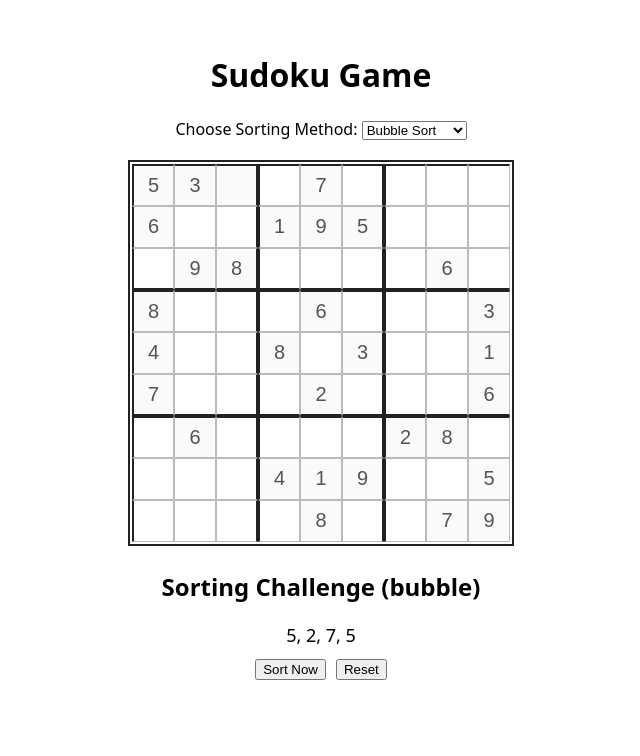
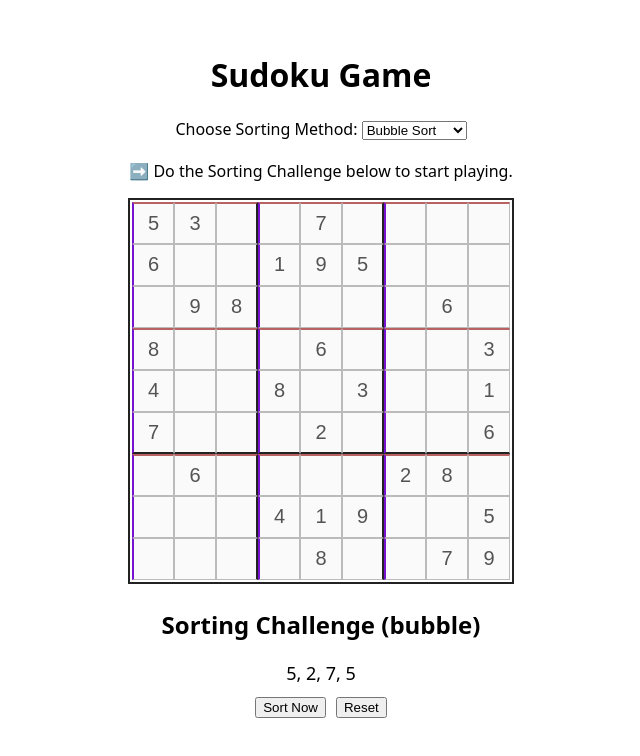
Before and after one commit to A-M-Ahmed/sudoku-game, a React (Vite) app: page / in a window 1280 px wide. Shown: the top 756 px of the page, without its empty margins (319-959 px from the left). Built offline with nearby package versions, Linux system fonts and the light colour scheme.

Commit message:
Adding README

```diff
--- a/package.json
+++ b/package.json
@@ -11,7 +11,8 @@
   },
   "dependencies": {
     "react": "^19.1.0",
-    "react-dom": "^19.1.0"
+    "react-dom": "^19.1.0",
+    "react-hot-toast": "^2.5.2"
   },
   "devDependencies": {
     "@eslint/js": "^9.30.1",
--- a/src/App.css
+++ b/src/App.css
@@ -27,16 +27,62 @@ body { font-family: system-ui, Arial, sans-serif; }
   outline: none;
 }
 
+.cell.top { border-top: 2px solid #961414a8; }
+.cell.left { border-left: 2px solid #7513d1ff; }
+
+/* every 3rd vertical border thicker */
+.row .cell:nth-child(3), .row .cell:nth-child(6) { border-right: 2px solid #222; }
+/* every 3rd horizontal border thicker (handled via .top on row%3===0) */j
+.row:nth-child(3) .cell, .row:nth-child(6) .cell { border-bottom: 2px solid #222; }
+
+.sortBox {
+  margin-top: 24px;A* { box-sizing: border-box; }
+body { font-family: system-ui, Arial, sans-serif; }
+
+.container {
+  text-align: center;
+  padding: 24px 16px;
+}
+
+.toolbar { margin: 10px auto 12px; }
+
+.hint { margin: 6px 0 14px; color: #444; }
+
+.grid {
+  display: inline-block;
+  border: 2px solid #222;
+  padding: 2px;
+}
+
+.row { display: flex; }
+
+.cell {
+  width: 42px;
+  height: 42px;
+  text-align: center;
+  font-size: 20px;
+  border: 1px solid #bbb;
+  outline: none;
+  background: #fff;
+}
+
+.cell:disabled {
+  background: #8d5353ff; /* show locked (givens or pre-sort) */
+}
+
 .cell.top { border-top: 2px solid #222; }
 .cell.left { border-left: 2px solid #222; }
 
 /* every 3rd vertical border thicker */
 .row .cell:nth-child(3), .row .cell:nth-child(6) { border-right: 2px solid #222; }
-/* every 3rd horizontal border thicker (handled via .top on row%3===0) */
+/* every 3rd horizontal border thicker */
 .row:nth-child(3) .cell, .row:nth-child(6) .cell { border-bottom: 2px solid #222; }
 
-.sortBox {
-  margin-top: 24px;
+.sortBox { margin-top: 24px; }
+.numbers { font-size: 18px; margin-bottom: 10px; }
+.ml { margin-left: 10px; }
+.ok { margin-top: 8px; }
+
 }
 
 .numbers {
--- a/src/App.jsx
+++ b/src/App.jsx
@@ -1,6 +1,7 @@
 import React, { useState } from "react";
 import "./App.css";
 import SortChallenge from "./SortChallenge";
+import { Toaster, toast } from "react-hot-toast";
 
 // Starter puzzle (0 = empty)
 const starterPuzzle = [
@@ -17,32 +18,20 @@ const starterPuzzle = [
   [0, 0, 0, 0, 8, 0, 0, 7, 9],
 ];
 
-// (Optional) Full solution if you want to use later
-const solution = [
-  [5, 3, 4, 6, 7, 8, 9, 1, 2],
-  [6, 7, 2, 1, 9, 5, 3, 4, 8],
-  [1, 9, 8, 3, 4, 2, 5, 6, 7],
-  [8, 5, 9, 7, 6, 1, 4, 2, 3],
-  [4, 2, 6, 8, 5, 3, 7, 9, 1],
-  [7, 1, 3, 9, 2, 4, 8, 5, 6],
-  [9, 6, 1, 5, 3, 7, 2, 8, 4],
-  [2, 8, 7, 4, 1, 9, 6, 3, 5],
-  [3, 4, 5, 2, 8, 6, 1, 7, 9],
-];
+function App() {
+  // Convert 0 -> "" so inputs start empty
+  const [board, setBoard] = useState(
+    starterPuzzle.map(row => row.map(v => (v === 0 ? "" : String(v))))
+  );
 
-function App() {
-  // Board: convert 0s to "" so inputs start empty
-  const [board, setBoard] = useState(
-    starterPuzzle.map((row) => row.map((v) => (v === 0 ? "" : String(v))))
-  );
-  const LOCK_ROW = 0;
-  const LOCK_COL = 2;
   const [sortType, setSortType] = useState("bubble");
-  const [sortCompleted, setSortCompleted] = useState(false);
+  const [canPlay, setCanPlay] = useState(false); // <- NEW: lock board until sort done
 
+  // True if this cell is a prefilled number in the starter puzzle (non-zero).
+// Prefilled cells are locked; 0 means empty/editable.
   const isGiven = (r, c) => starterPuzzle[r][c] !== 0;
 
-  // Validate row + column (you can add 3x3 later if you want)
+  // Validate row + column (simple rules)
   const isValidMove = (row, col, value) => {
     // row
     for (let c = 0; c < 9; c++) {
@@ -56,7 +45,7 @@ function App() {
   };
 
   const handleChange = (row, col, value) => {
-    // Only allow digits 1–9 or empty
+    // Only allow digits 1–9 or empty not characters
     if (!/^[1-9]?$/.test(value)) return;
 
     if (value !== "" && !isValidMove(row, col, value)) {
@@ -64,7 +53,7 @@ function App() {
       return;
     }
 
-    const updated = board.map((r) => [...r]); // deep copy
+    const updated = board.map(r => [...r]); // deep copy and makes new array(memory location)
     updated[row][col] = value;
     setBoard(updated);
   };
@@ -81,22 +70,21 @@ function App() {
         </select>
       </div>
 
+      {!canPlay && (
+        <p className="hint">➡️ Do the Sorting Challenge below to start playing.</p>
+      )}
+
       <div className="grid">
         {board.map((rowData, row) => (
           <div className="row" key={row}>
             {rowData.map((cellValue, col) => (
               <input
                 key={`${row}-${col}`}
-                className={`cell ${row % 3 === 0 ? "top" : ""} ${
-                  col % 3 === 0 ? "left" : ""
-                }`}
+                className={`cell ${row % 3 === 0 ? "top" : ""} ${col % 3 === 0 ? "left" : ""}`}
                 type="text"
                 maxLength="1"
                 value={cellValue}
-                disabled={
-                  isGiven(row, col) ||
-                  (row === LOCK_ROW && col === LOCK_COL && !sortCompleted)
-                }
+                disabled={isGiven(row, col) || !canPlay}  // <- lock ALL non-givens until sort
                 onChange={(e) => handleChange(row, col, e.target.value)}
               />
             ))}
@@ -106,9 +94,10 @@ function App() {
 
       <SortChallenge
         sortType={sortType}
-        onComplete={() => setSortCompleted(true)} // unlock (0,0)
-        resetSort={() => setSortCompleted(false)} // re-lock on reset
+        onComplete={() => setCanPlay(true)}   // unlock board after sort
+        resetSort={() => setCanPlay(false)}   // re-lock on reset
       />
+       <Toaster position="top-center" />
     </div>
   );
 }
--- a/src/SortChallenge.jsx
+++ b/src/SortChallenge.jsx
@@ -1,4 +1,5 @@
 import React, { useState } from "react";
+import toast from "react-hot-toast";
 
 function SortChallenge({ sortType, onComplete, resetSort }) {
   const generateRandomArray = () =>
@@ -33,13 +34,14 @@ function SortChallenge({ sortType, onComplete, resetSort }) {
     const result = sortType === "bubble" ? bubbleSort(numbers) : selectionSort(numbers);
     setNumbers(result);
     setSorted(true);
-    onComplete?.(); // tell App we’re done
+    onComplete?.(); // tell App the challenge is completed
+    toast.success("Well")
   };
 
   const handleReset = () => {
     setNumbers(generateRandomArray());
     setSorted(false);
-    resetSort?.(); // re-lock in App if used
+    resetSort?.(); // tell App to re-lock
   };
 
   return (
```
Also changed, not shown: 2 other files (tests, documents, lock files or other folders).
